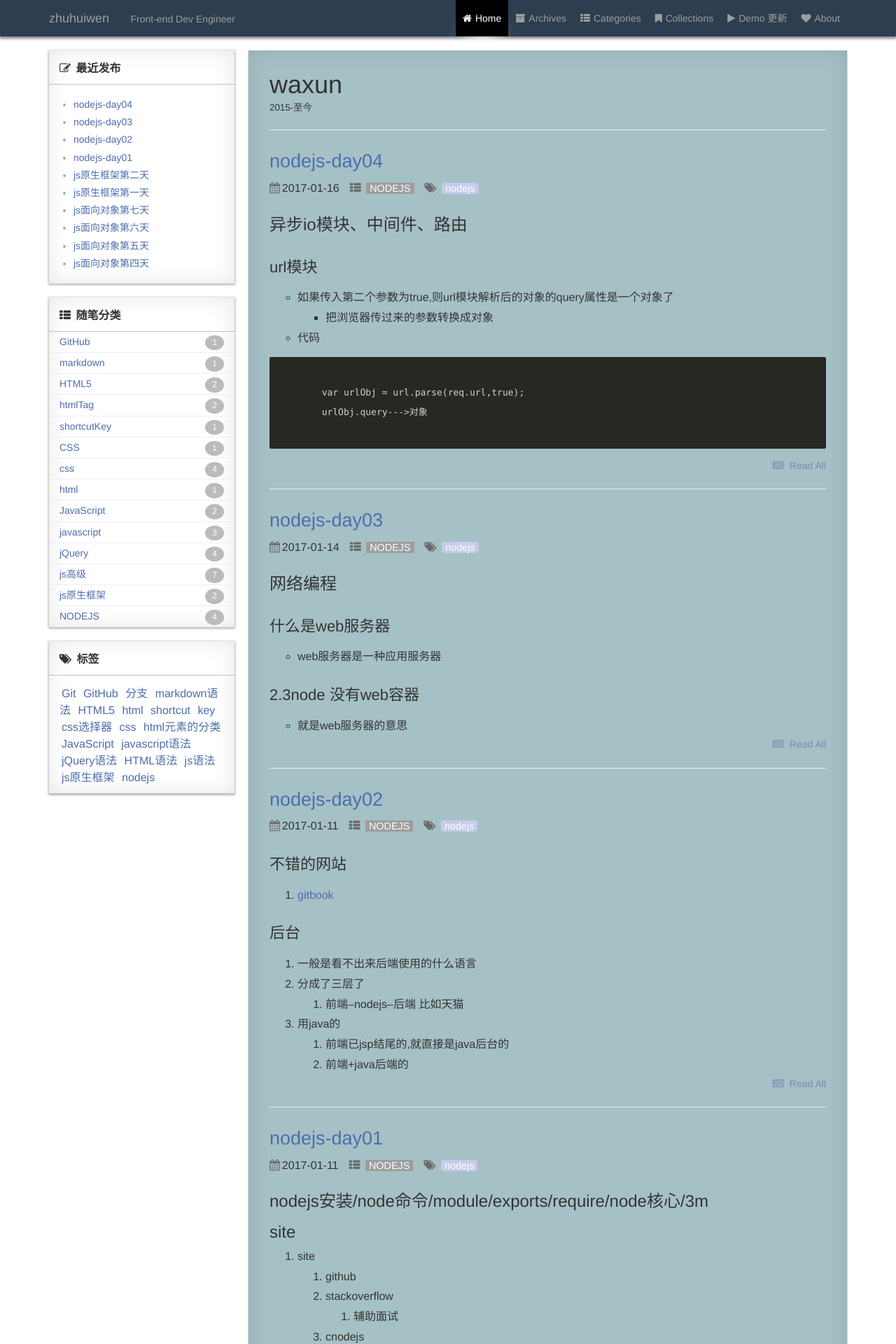
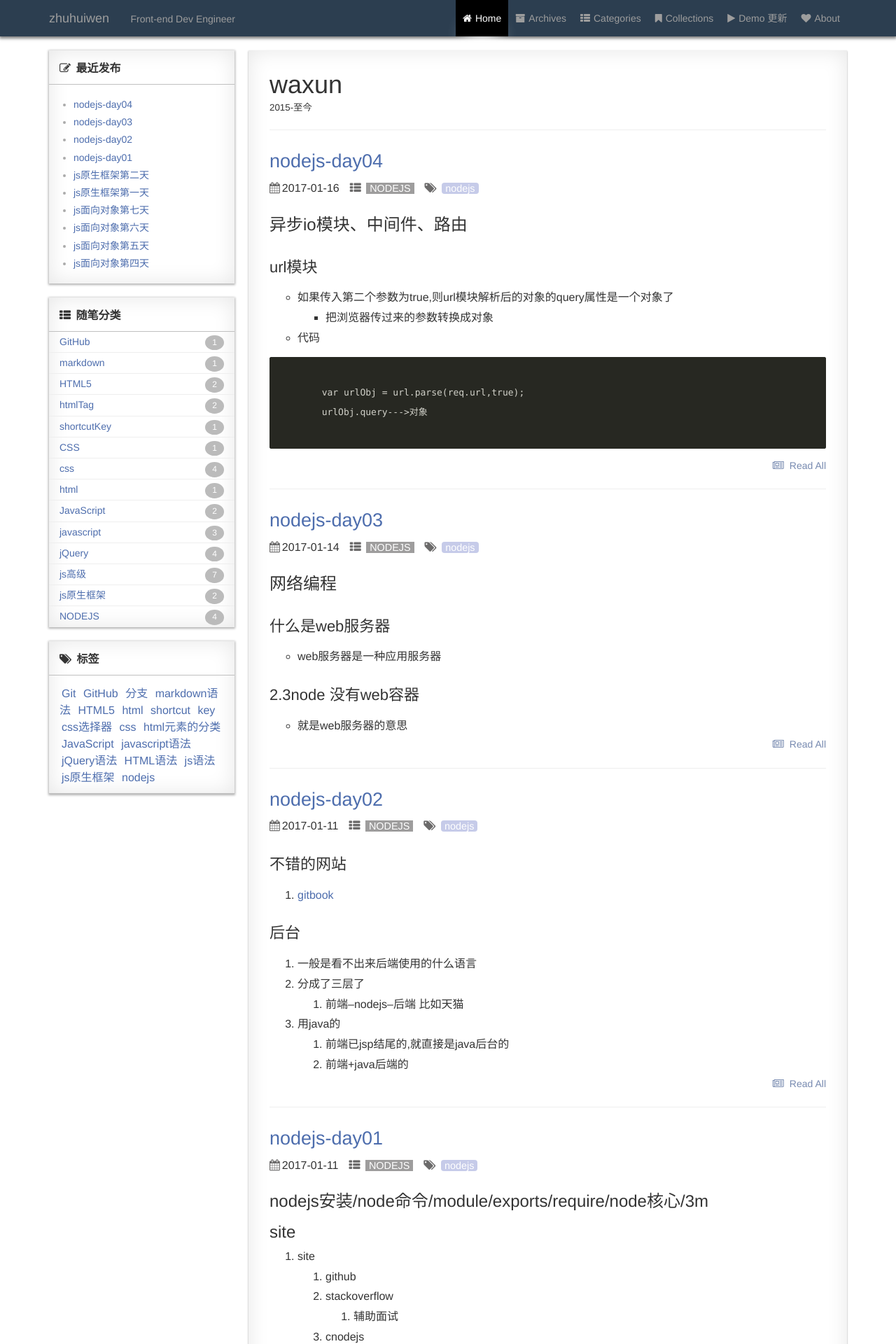
Before and after one commit to zhuhuiwen/zhuhuiwen.github.io, a Jekyll site: the page built from index.html, in a window 1280 px wide. Shown: the top 1920 px of the page at 70% size. Built offline with Jekyll 4.4.1, drawn with Linux system fonts in a browser that asks for light colours; the list of posts is cut into pages by our own code; comment, search, counter and statistics services are not loaded.

Commit message:
no message

```diff
--- a/_sass/_page.scss
+++ b/_sass/_page.scss
@@ -18,7 +18,7 @@
         padding: 20px 30px;
         line-height: 1.6;
         font-size: 16px;
-        background-color: #a5c1c6;
+        // background-color: #a5c1c6;
         box-shadow: 0 1px 2px rgba(0,0,0,0.4),0 0 30px rgba(10,10,0,0.1) inset;
         >h1 {
             margin-bottom: -10px;
```
